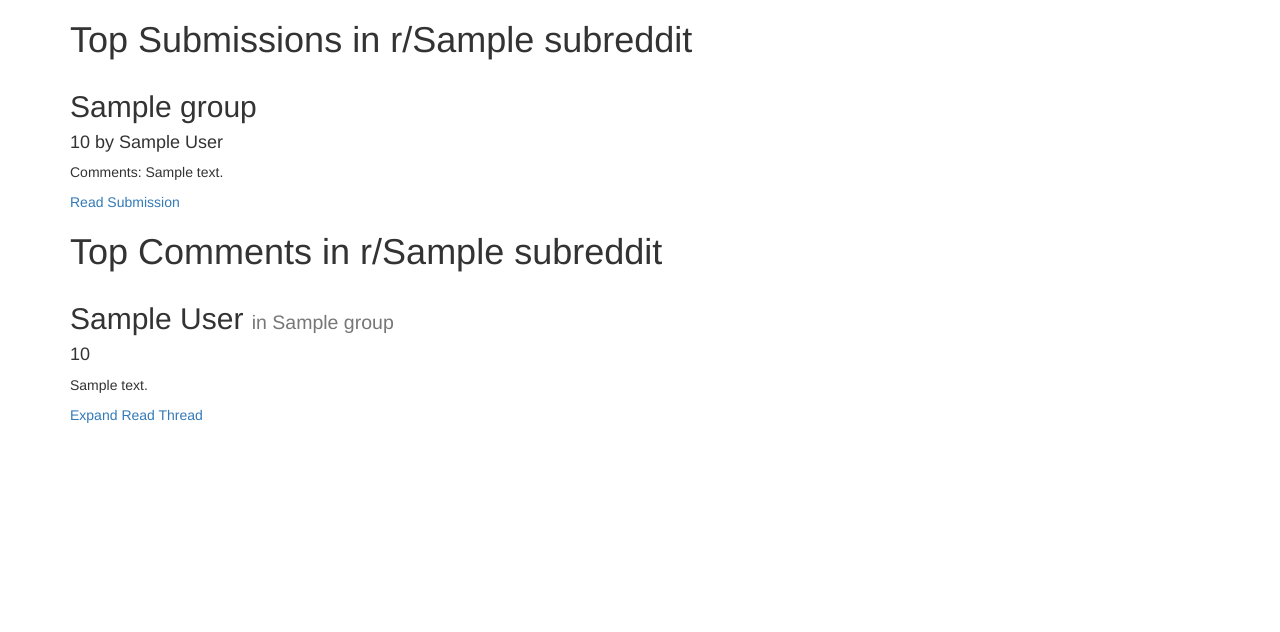
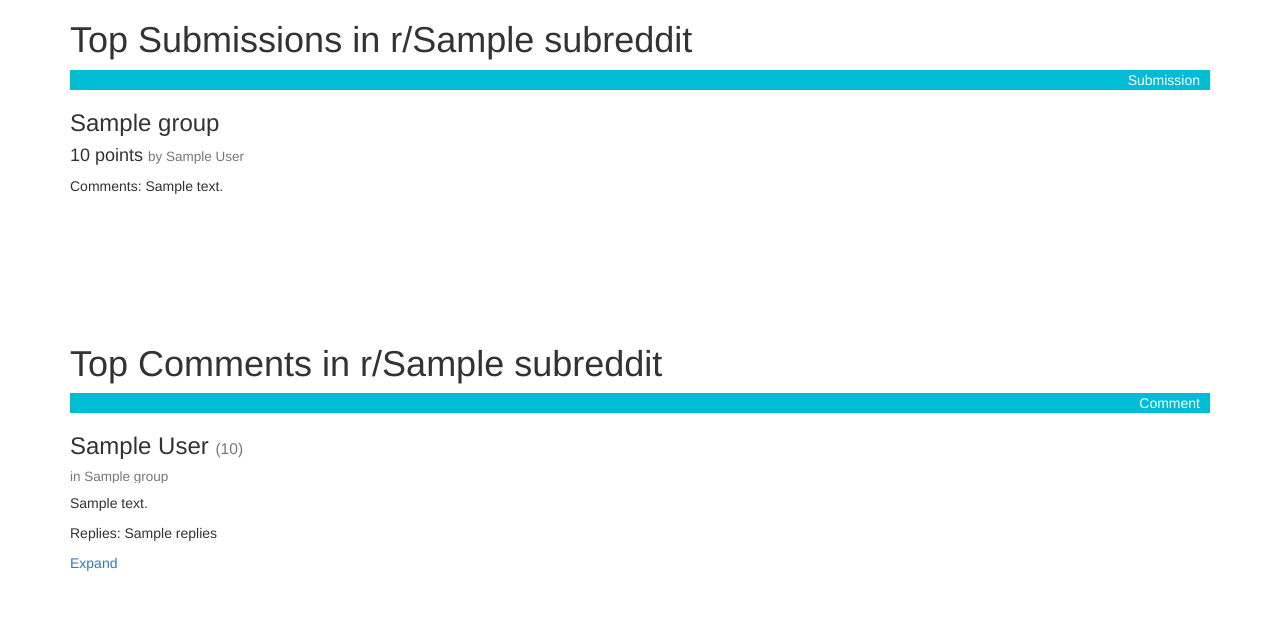
Before and after one commit to mwcurry/lastweekreddit, a Flask app: template templates/main.html in a window 1280 px wide. Shown: the top 632 px of the page. Run offline with Flask 2, Linux system fonts and the light colour scheme; the template is opened without the code that fills it: most values are stand-ins (such as "Sample title", 1, 10 or a date in 2020); some libraries are stand-ins or nearby versions.

Commit message:
Style changes from DF

```diff
--- a/static/css/lwr.css
+++ b/static/css/lwr.css
@@ -7,11 +7,11 @@
   -webkit-box-orient: vertical;
 }
 
-.item h2 {
+.item h3 {
 	display: block;
 }
 
-.gold h2:before {
+.gold h3:before {
 	display: inline-block;
 	content: "";
 	height: 20px;
@@ -23,6 +23,43 @@
 	margin-right: 5px;
 }
 
-/*.submission {
-	background-color: #E8EAF6;
-}*/
+.row {
+	display: flex;
+	margin-bottom: 1em;
+}
+
+.item {
+	flex-grow: 1;
+	min-height: 240px;
+/* 	background-color: #EEEEEE;
+	border-left: 1px #ddd solid;
+	box-sizing: border-box;
+	padding: 0px 15px;*/
+}
+
+.top-box {
+	position: relative;
+	color: white;
+	padding-right: 10px;
+}
+
+.comment .top-box {
+	background-color: #00bcd4;
+}
+
+.submission .top-box {
+	background-color: #00bcd4;
+}
+
+.top-box a {
+	position: absolute;
+    width: 100%;
+    height: 100%;
+    top: 0;
+    left: 0;
+    text-decoration: none; /* No underlines on the link */
+    z-index: 10; /* Places the link above everything else in the div */
+    background-color: #FFF; /* Fix to make div clickable in IE */
+    opacity: 0; /* Fix to make div clickable in IE */
+    filter: alpha(opacity=1); /* Fix to make div clickable in IE */
+}
--- a/templates/main.html
+++ b/templates/main.html
@@ -40,13 +40,13 @@
   <div class="container">
 	<h1>Top Submissions in r/{{subreddit}}</h1>
 		{% for group in submissions|batch(3) %}
-		<div class="row">
+		<div class="row submissions">
 			{% for submission in group %}
 				<div class="col-md-4 item {% if submission.gilded == 1 %}gold{% endif %} submission">
-					<h2>{{submission.title}}</h2>
-					<h4>{{submission.score}} by {{submission.author }}</h4>
+          <div class="top-box text-right"><a class="read-more" target="_blank" href="{{submission.url}}"></a>Submission</div>
+					<h3 class="title">{{submission.title}}</h3>
+					<h4>{{submission.score}} points <small>by {{submission.author }}</small></h4>
 					<p>Comments: {{submission.comments}}</p>
-					<a target="_blank" href="{{submission.url}}"> Read Submission</a>
 				</div>
 			{% endfor %}
 		</div>
@@ -55,15 +55,16 @@
   <div class="container">
 	<h1>Top Comments in r/{{subreddit}}</h1>
 	{% for group in comments|batch(3) %}
-	<div class="row">
+	<div class="row comments">
 		{% for comment in group %}
 			{# Todo: Get Submission Name from Submission ID here #}
 			<div class="col-md-4 item {% if comment.gilded == 1 %}gold{% endif %} comment">
-				<h2>{{comment.author}} <small>in {{comment.stitle}}</small></h2>
-				<h4>{{comment.score}}</h4>
+        <div class="top-box text-right"><a class="read-more" target="_blank" href="{{comment.url}}?context=3"></a>Comment</div>
+				<h3>{{comment.author}} <small>({{comment.score}})</small></h3>
+        <h4><small class="excerpt truncate">in {{comment.stitle}}</small></h4>
 				<p class="excerpt truncate">{{comment.body}}</p>
+        <p>Replies: {{comment.replies}}</p>
 				<a class="expand">Expand</a>
-				<a class="read-more" target="_blank" href="{{comment.url}}?context=3">Read Thread</a>
 			</div>
 		{% endfor %}
 	</div>
```
